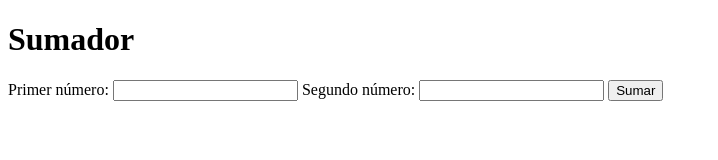
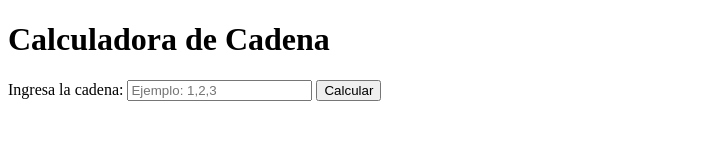
Before and after one commit to fgghi/calculadoraIngeSoft, a website built with Parcel: page parcel-jest-base/index.html in a window 1280 px wide. Shown: the whole page, without its empty margins (0-718 px from the left). Built offline with nearby package versions, Linux system fonts and the light colour scheme.

Commit message:
UI implementada

```diff
--- a/parcel-jest-base/index.html
+++ b/parcel-jest-base/index.html
@@ -1,19 +1,19 @@
 <!DOCTYPE html>
-<html xml:lang="es">
-  <head>
-    <title>Sumador</title>
-  </head>
-  <body>
-    <h1>Sumador</h1>
-    <form id="sumar-form">
-      <label for="primer-numero">Primer número:</label>
-      <input type="number" id="primer-numero" />
-      <label for="segundo-numero">Segundo número:</label>
-      <input type="number" id="segundo-numero" />
-      <input type="submit" value="Sumar" id="sumar-button" />
-    </form>
-    <div id="resultado-div"></div>
+<html lang="en">
+<head>
+  <meta charset="UTF-8">
+  <meta name="viewport" content="width=device-width, initial-scale=1.0">
+  <title>Calculadora de Cadena</title>
+</head>
+<body>
+  <h1>Calculadora de Cadena</h1>
+  <form id="cadenaForm">
+    <label for="cadena">Ingresa la cadena:</label>
+    <input type="text" id="cadena" name="cadena" placeholder="Ejemplo: 1,2,3">
+    <button type="submit">Calcular</button>
+  </form>
+  <p id="resultado"></p>
 
-    <script type="module" src="./src/presenter.js"></script>
-  </body>
+  <script src="presenter.js"></script>
+</body>
 </html>
```
